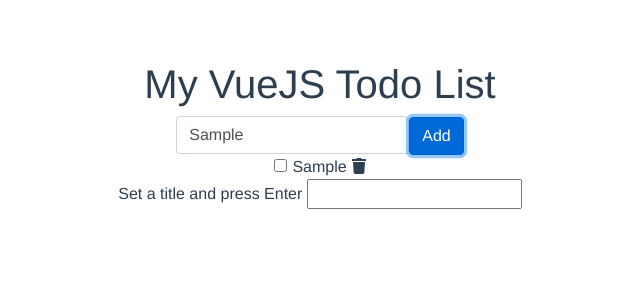
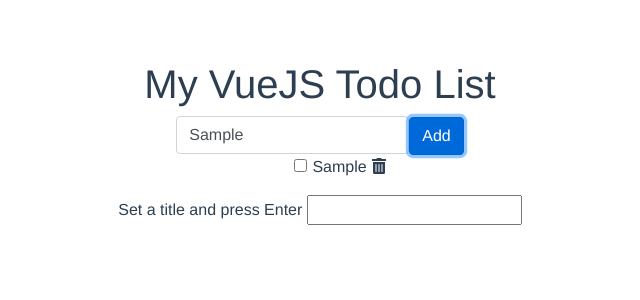
Before and after one commit to DylanUpchr/test-vue, a Vue app: page / in a window 1280 px wide. Both pictures are taken after typing "Sample" into the empty fields and a click on the button "Add". Shown: the top 300 px of the page, without its empty margins (320-960 px from the left). Built offline with nearby package versions, Linux system fonts and the light colour scheme.

Commit message:
localStorage update

```diff
--- a/src/App.vue
+++ b/src/App.vue
@@ -2,7 +2,7 @@
   <div id="app">
     <h1>{{ title }}</h1>
     <add-item v-on:add-list-item="addItem"></add-item>
-    <item-list :items="this.items" v-on:delete-item="deleteItem"></item-list>
+    <item-list :items="this.items" v-on:delete-item="deleteItem" v-on:checked-item="saveItems"></item-list>
     <list-title v-on:title-change="changeTitle"></list-title>
   </div>
 </template>
@@ -26,15 +26,27 @@
     }
   },
   methods: {
-    addItem(item){
+    getItems: function(){
+      var storedItems = localStorage.getItem("items")
+      this.items = ( storedItems === null ? [] : JSON.parse(storedItems) )
+    },
+    saveItems: function(){
+      localStorage.setItem("items", JSON.stringify(this.items))
+    },
+    addItem: function(item){
       this.items.push(item)
+      this.saveItems()
     },
-    deleteItem(uuid){
+    deleteItem: function(uuid){
       this.items.splice(this.items.findIndex(item => item.uuid === uuid), 1)
+      this.saveItems()
     },
-    changeTitle(text){
+    changeTitle: function(text){
       this.title = text
     }
+  },
+  beforeMount(){
+    this.getItems()
   }
 }
 </script>
--- a/src/components/Item.vue
+++ b/src/components/Item.vue
@@ -1,8 +1,8 @@
 <template>
     <span>
         <input v-on:click="checkboxChange" ref="chk" type="checkbox" :checked=this.Item.checked >
-        <span v-bind:class="{ striked: this.Done }">{{ Item.name }}</span>
-        <font-awesome-icon v-on:click="$emit('delete-item', Item.uuid)" icon="trash" />
+        <span v-bind:class="{ striked: this.Item.checked }">{{ Item.name }}</span>
+        <font-awesome-icon v-on:click="$emit('delete-item', Item.uuid)" icon="trash-alt" />
     </span>
 </template>
 <script>
@@ -13,13 +13,13 @@
     data: function(){
 
         return{
-            Item: this.item,
-            Done: false
+            Item: this.item
         }
     },
     methods:{
         checkboxChange(){
-            this.Done = this.$refs.chk.checked
+            this.Item.checked = this.$refs.chk.checked
+            this.$emit('checked-item')
         }
     }
 }
--- a/src/components/ItemList.vue
+++ b/src/components/ItemList.vue
@@ -1,9 +1,9 @@
 <template>
-    <div>
-        <div v-for="item in this.Items" :key="item.uuid">
-            <item :item="item" v-on:delete-item="ReEmitDeleteItem"></item>
-        </div>
-    </div>
+    <ul>
+        <li v-for="item in this.Items" :key="item.uuid">
+            <item :item="item" v-on:delete-item="ReEmitDeleteItem" v-on:checked-item="ReEmitCheckedItem"></item>
+        </li>
+    </ul>
 </template>
 <script>
 import Item from './Item.vue'
@@ -21,10 +21,15 @@
     methods: {
         ReEmitDeleteItem(uuid){
            this.$emit('delete-item', uuid)
+        },
+        ReEmitCheckedItem(){
+           this.$emit('checked-item')
         }
     }
 }
 </script>
 <style scoped>
-
+    ul{
+        list-style: none;
+    }
 </style>
--- a/src/main.js
+++ b/src/main.js
@@ -3,10 +3,10 @@
 import 'bootstrap'
 import 'bootstrap/dist/css/bootstrap.min.css'
 import { library } from '@fortawesome/fontawesome-svg-core'
-import { faTrash } from '@fortawesome/free-solid-svg-icons'
+import { faTrashAlt } from '@fortawesome/free-solid-svg-icons'
 import { FontAwesomeIcon } from '@fortawesome/vue-fontawesome'
 
-library.add(faTrash)
+library.add(faTrashAlt)
 
 Vue.component('font-awesome-icon', FontAwesomeIcon)
 
```
